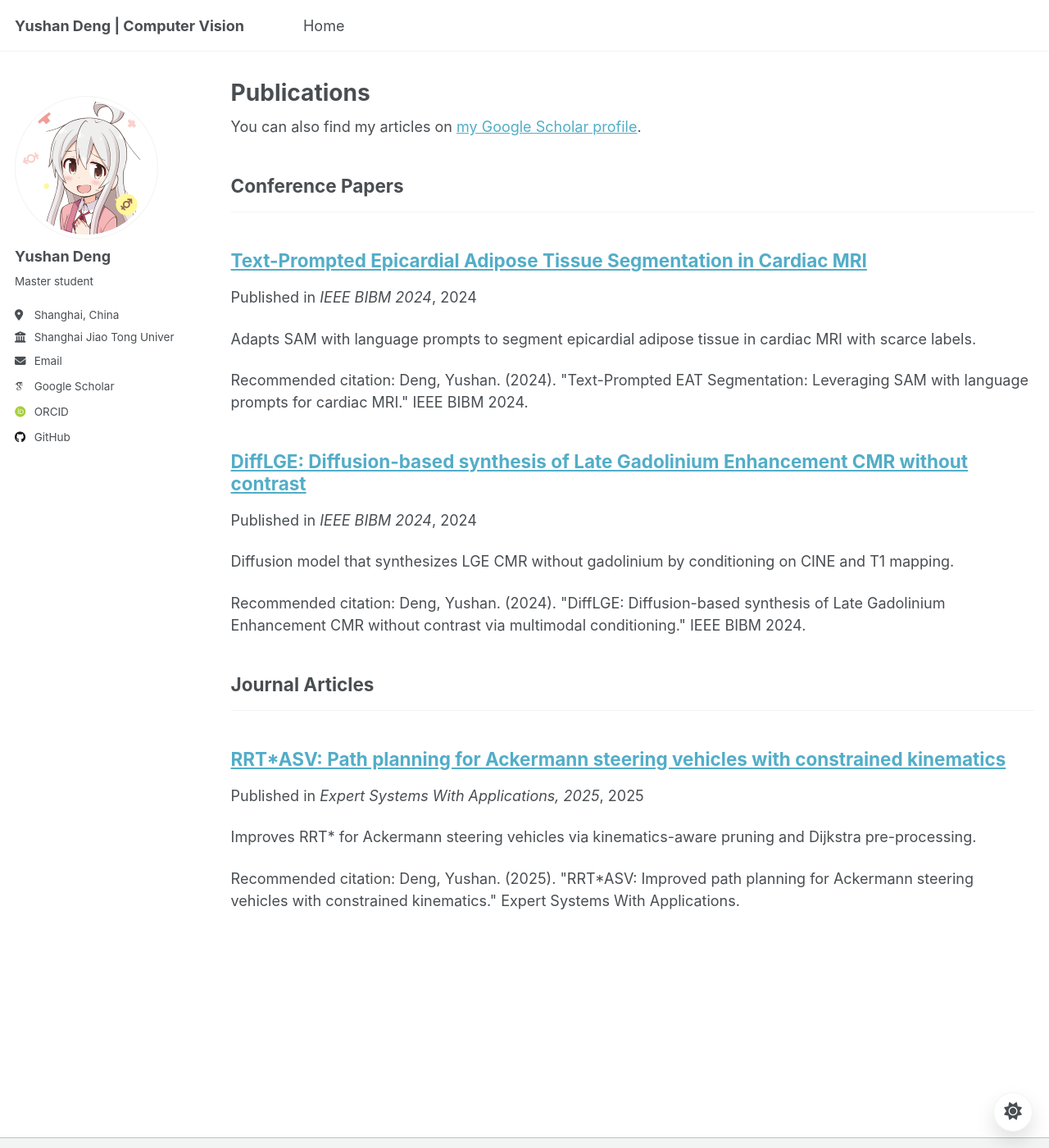
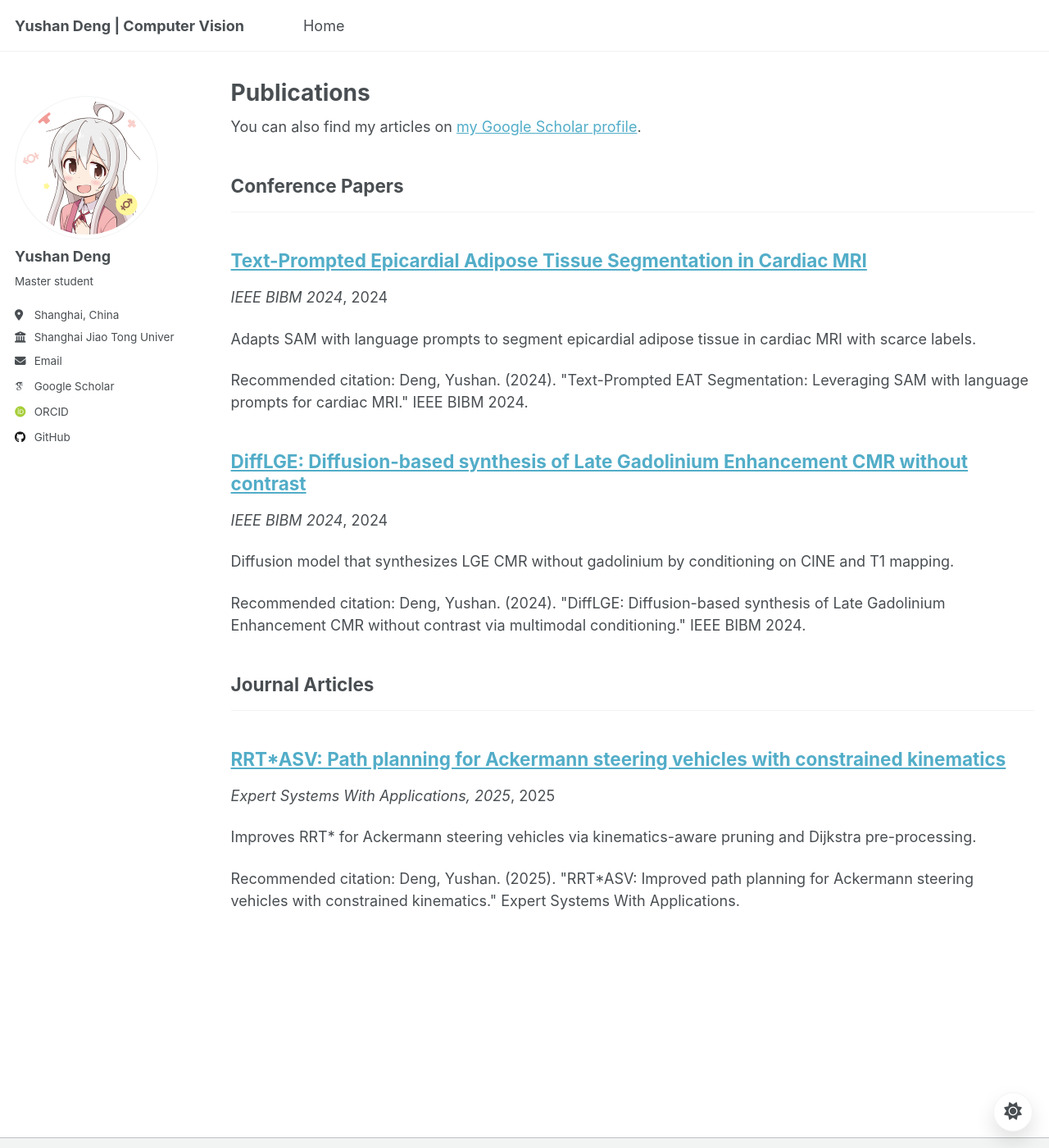
Before and after one commit to IT-BillDeng/IT-BillDeng.github.io, a Jekyll site: the page built from _pages/publications.html, in a window 1280 px wide and 1400 px high. Shown: the whole window at 82% size. Built offline with Jekyll 4.4.1, drawn with Linux system fonts in a browser that asks for light colours; some web fonts are replaced; a script that is not in the unit is left out.

Commit message:
调整出版物显示格式，移除“Published in”前缀以简化信息展示

```diff
--- a/_includes/archive-single.html
+++ b/_includes/archive-single.html
@@ -41,7 +41,7 @@
         {% if post.collection == 'teaching' %}
           <p> {{ post.type }}, <i>{{ post.venue }}</i>, {{ post.date | default: "1900-01-01" | date: "%Y" }} </p>
         {% elsif post.collection == 'publications' %}
-          <p>Published in <i>{{ post.venue }}</i>, {{ post.date | default: "1900-01-01" | date: "%Y" }} </p>
+          <p><i>{{ post.venue }}</i>, {{ post.date | default: "1900-01-01" | date: "%Y" }} </p>
         {% elsif post.date %}
          <p class="page__date"><strong><i class="fa fa-fw fa-calendar" aria-hidden="true"></i> {{ site.data.ui-text[site.locale].date_label | default: "Published:" }}</strong> <time datetime="{{ post.date | default: "1900-01-01" | date_to_xmlschema }}">{{ post.date | default: "1900-01-01" | date: "%B %d, %Y" }}</time></p>
         {% endif %}
--- a/_layouts/single.html
+++ b/_layouts/single.html
@@ -37,7 +37,7 @@
         {% if page.collection == 'teaching' %}
           <p> {{ page.type }}, <i>{{ page.venue }}</i>, {{ page.date | default: "1900-01-01" | date: "%Y" }} </p>
         {% elsif page.venue and page.date %}
-          <p>Published in <i>{{ page.venue }}</i>, {{ page.date | default: "1900-01-01" | date: "%Y" }} </p>
+          <p><i>{{ page.venue }}</i>, {{ page.date | default: "1900-01-01" | date: "%Y" }} </p>
         {% elsif page.date %}
           <p class="page__date"><strong><i class="fa fa-fw fa-calendar" aria-hidden="true"></i> {{ site.data.ui-text[site.locale].date_label | default: "Published:" }}</strong> <time datetime="{{ page.date | date_to_xmlschema }}">{{ page.date | default: "1900-01-01" | date: "%B %d, %Y" }}</time></p>
         {% endif %}
```
